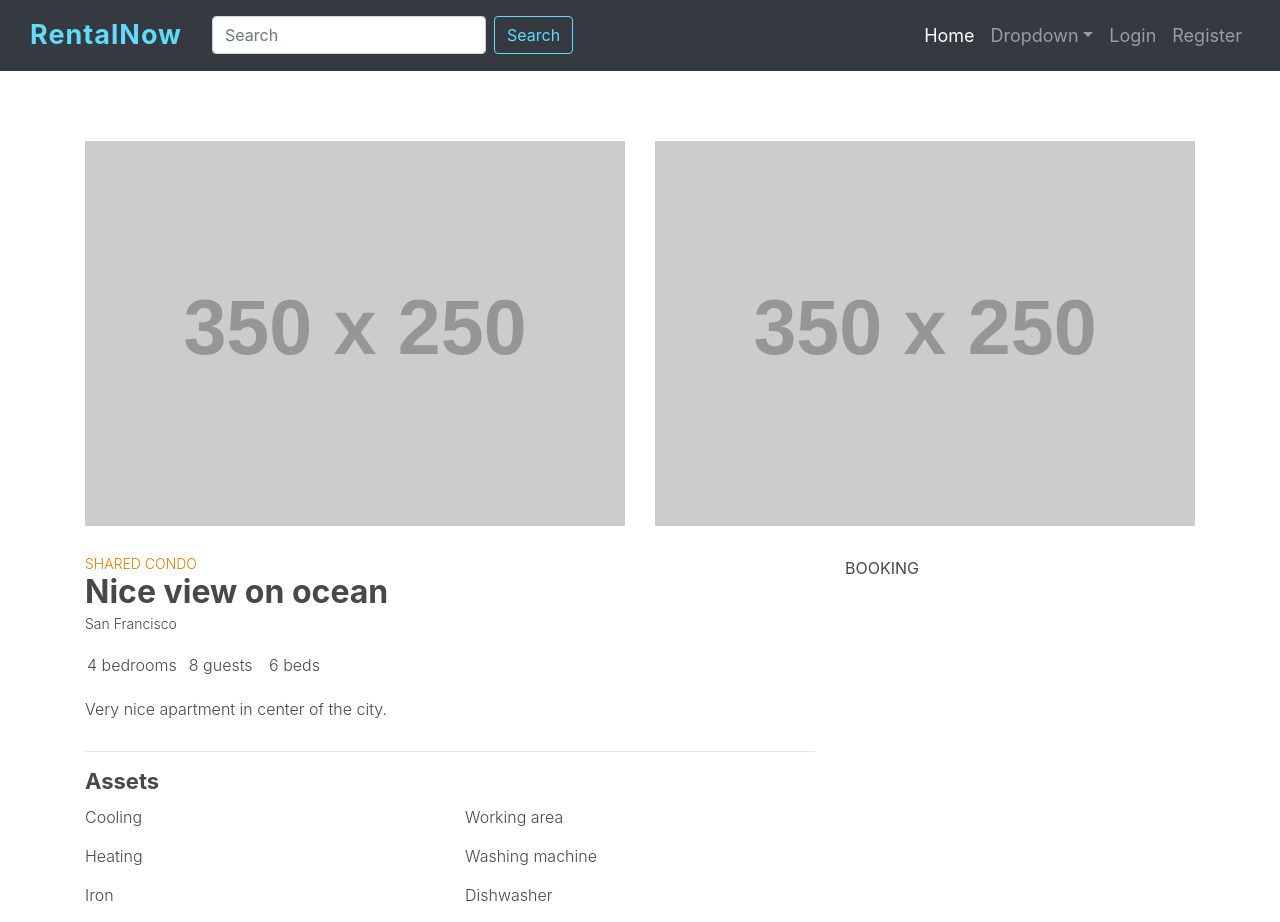
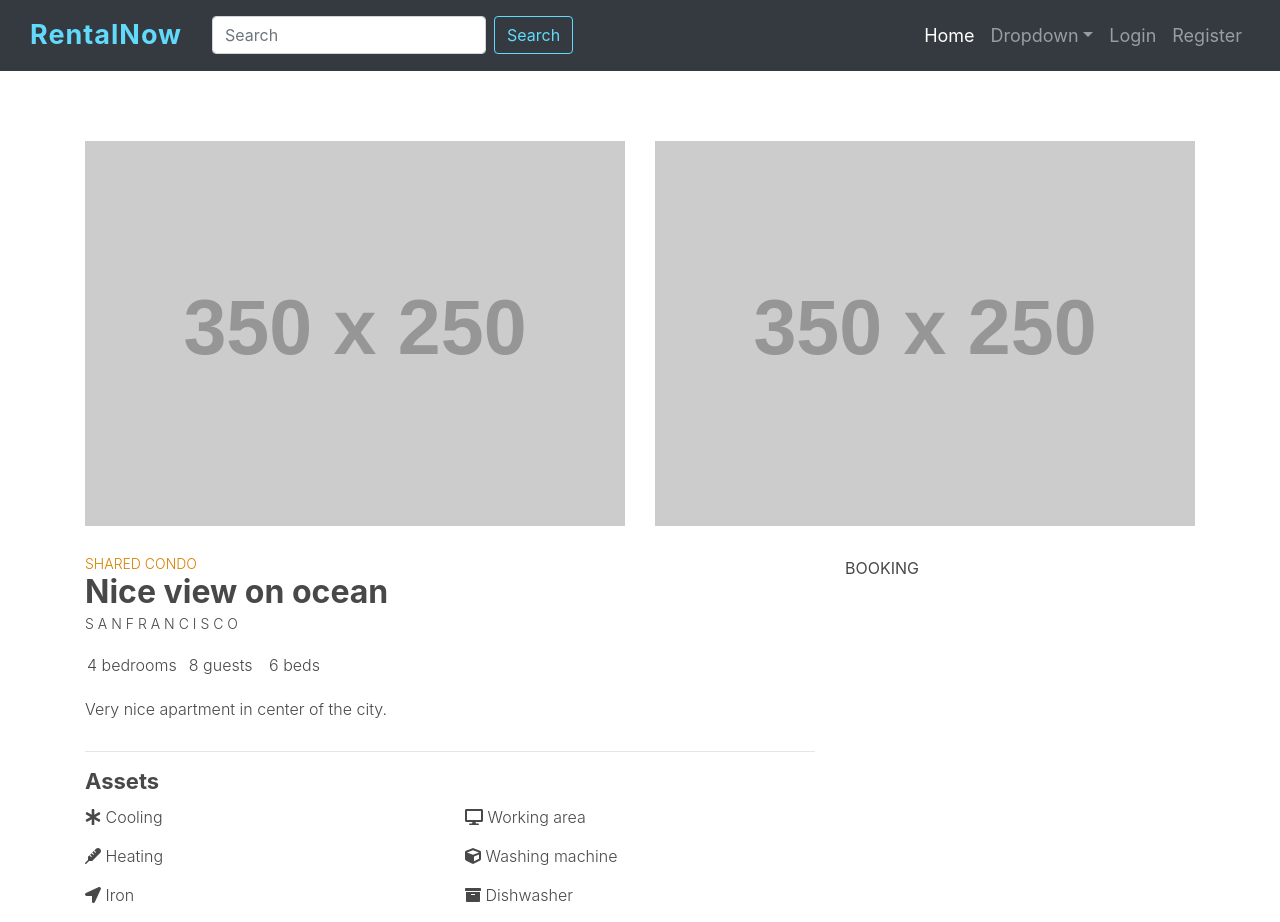
Before and after one commit to atakanaytan/rental-booking-app, a React (Create React App) app: page /rentals/1 in a window 1280 px wide. Built offline with nearby package versions, Linux system fonts and the light colour scheme.

Commit message:
helper function has added to capitilize city names and font awesome icons has added

```diff
--- a/package.json
+++ b/package.json
@@ -3,6 +3,9 @@
   "version": "0.1.0",
   "private": true,
   "dependencies": {
+    "@fortawesome/fontawesome-svg-core": "^1.2.30",
+    "@fortawesome/free-solid-svg-icons": "^5.14.0",
+    "@fortawesome/react-fontawesome": "^0.1.11",
     "@testing-library/jest-dom": "^4.2.4",
     "@testing-library/react": "^9.5.0",
     "@testing-library/user-event": "^7.2.1",
--- /dev/null
+++ b/src/helpers/functions.js
@@ -0,0 +1,12 @@
+
+
+
+export const capitilize = value => {
+    if (!value || typeof value !== 'string') { return ''; }
+
+
+    return value
+        .split('')
+        .map(word => word[0].toUpperCase() + word.slice(1))
+        .join(' ')
+}
--- a/src/index.js
+++ b/src/index.js
@@ -6,5 +6,10 @@ import 'bootstrap/dist/js/bootstrap.min.js';
 
 import './index.scss';
 
+import { library } from '@fortawesome/fontawesome-svg-core';
+import { fas } from '@fortawesome/free-solid-svg-icons';
+
+library.add(fas);
+
 const rootElement = document.getElementById('root');
 ReactDOM.render(<App/>, rootElement);
--- a/src/pages/RentalDetail.js
+++ b/src/pages/RentalDetail.js
@@ -1,8 +1,10 @@
 
 import React from 'react';
+import { FontAwesomeIcon } from '@fortawesome/react-fontawesome';
 import { withRouter } from 'react-router-dom';
 import { connect } from 'react-redux';
 import { fetchRentalById } from '../actions';
+import { capitilize } from '../helpers/functions';
 
 class RentalDetail extends React.Component {
 
@@ -35,7 +37,7 @@ class RentalDetail extends React.Component {
                            {rental.shared ? 'Shared' : 'Whole'} {rental.category}
                        </h2>
                        <h1 className="rental-title">{rental.title}</h1>
-                       <h2 className="rental-city">{rental.city}</h2>
+                       <h2 className="rental-city">{capitilize(rental.city)}</h2>
                         <div className="rental-room-info">
                             <span><i className="fa fa-building"></i>{rental.numOfRooms} bedrooms</span>
                             <span><i className="fa fa-user"></i>{rental.numOfRooms + 4} guests</span>
@@ -49,14 +51,26 @@ class RentalDetail extends React.Component {
                           <h3 className="title">Assets</h3>
                           <div className="row">
                             <div className="col-md-6">
-                                <span><i className="fa fa-asterisk"></i> Cooling</span>
-                                <span><i className="fa fa-thermometer"></i> Heating</span>
-                                <span><i className="fa fa-location-arrow"></i> Iron</span>
+                                <span>
+                                  <FontAwesomeIcon icon="asterisk"/> Cooling
+                                </span>
+                                <span>
+                                  <FontAwesomeIcon icon="thermometer"/> Heating
+                                </span>
+                                <span>
+                                  <FontAwesomeIcon icon="location-arrow"/> Iron
+                                </span>
                             </div>
                             <div className="col-md-6">
-                                <span><i className="fa fa-desktop"></i> Working area</span>
-                                <span><i className="fa fa-cube"></i> Washing machine</span>
-                                <span><i className="fa fa-cube"></i> Dishwasher</span>
+                                <span>
+                                  <FontAwesomeIcon icon="desktop"/> Working area
+                                </span>
+                                <span>
+                                  <FontAwesomeIcon icon="cube"/> Washing machine
+                                </span>
+                                <span>
+                                  <FontAwesomeIcon icon="archive"/> Dishwasher
+                                </span>
                             </div>
                         </div>
                        </div>
```
Also changed, not shown: 1 other file (tests, documents, lock files or other folders).
